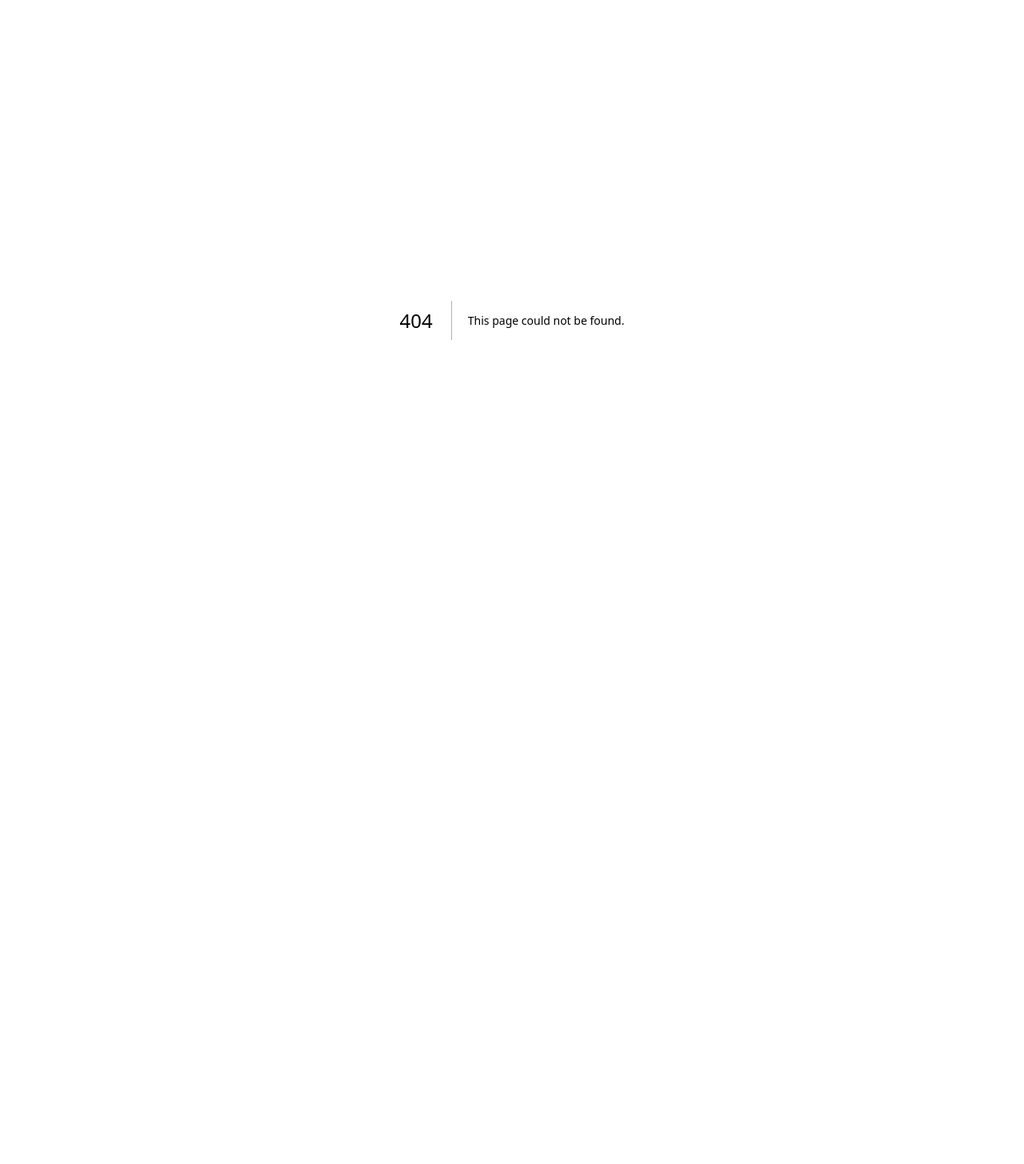
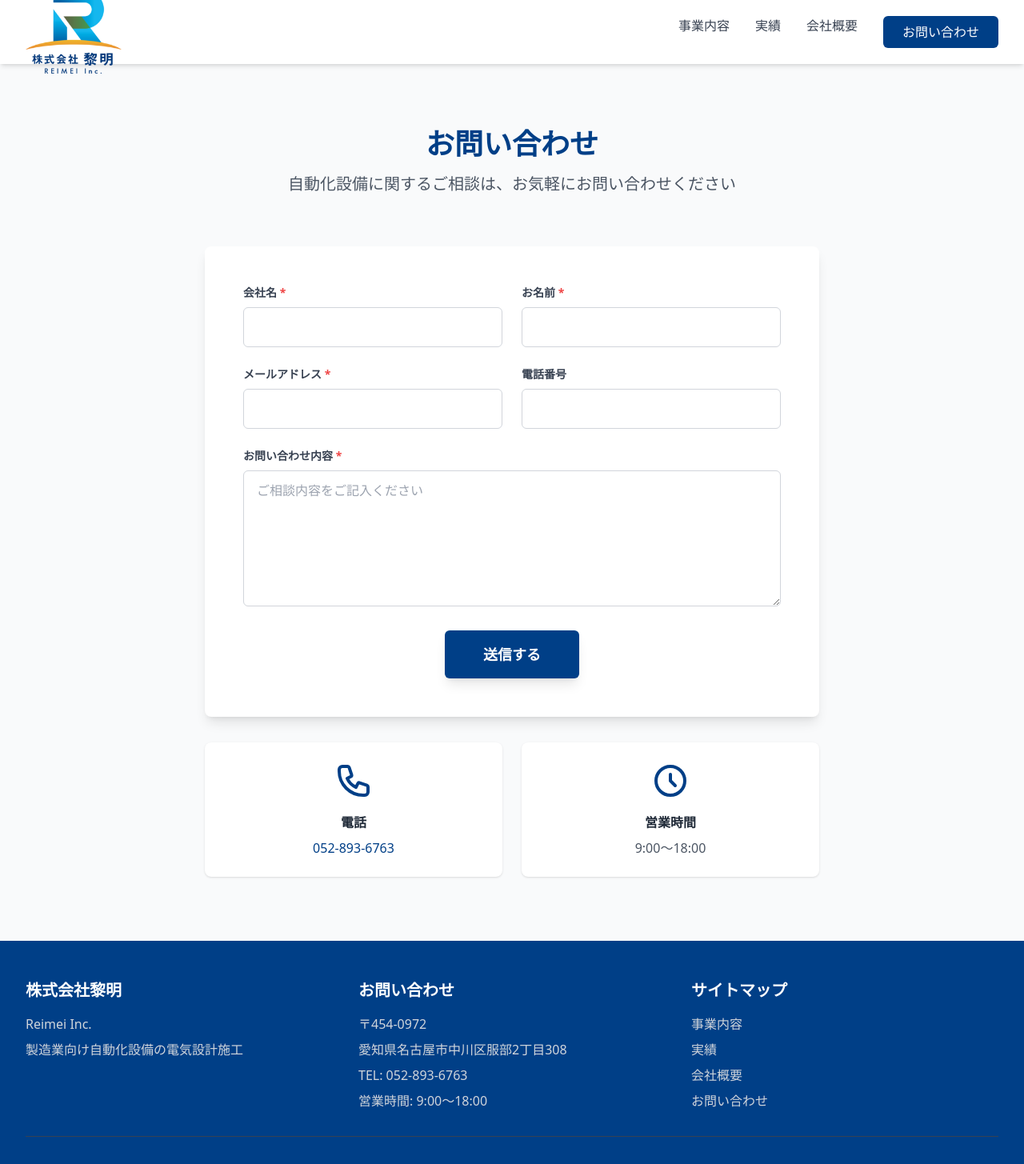
Before and after one commit to reimei830/reimei-website, a Next.js app: page /contact in a window 1280 px wide. Before the commit this address had no page. Shown: the top 1455 px of the page at 80% size. Before the commit the page ends 800 px from the top, so only its background shows below. Built offline with nearby package versions, Linux system fonts and the light colour scheme.

Commit message:
Update achievement numbers

```diff
--- /dev/null
+++ b/app/contact/page.tsx
@@ -0,0 +1,169 @@
+'use client'
+
+import { useState } from 'react'
+import Header from '@/components/Header'
+import Footer from '@/components/Footer'
+
+export default function ContactPage() {
+  const [formData, setFormData] = useState({
+    name: '',
+    company: '',
+    email: '',
+    phone: '',
+    message: '',
+  })
+
+  const handleSubmit = (e: React.FormEvent) => {
+    e.preventDefault()
+
+    // 2つのメールアドレスに送信（CCで追加）
+    const subject = encodeURIComponent('お問い合わせ')
+    const body = encodeURIComponent(
+      `会社名: ${formData.company}\n` +
+      `お名前: ${formData.name}\n` +
+      `メールアドレス: ${formData.email}\n` +
+      `電話番号: ${formData.phone}\n\n` +
+      `お問い合わせ内容:\n${formData.message}`
+    )
+
+    // r.horiuchi@reimei.tech をメイン、y.tanahashi@reimei.tech をCCに設定
+    window.location.href = `mailto:r.horiuchi@reimei.tech?cc=y.tanahashi@reimei.tech&subject=${subject}&body=${body}`
+  }
+
+  const handleChange = (e: React.ChangeEvent<HTMLInputElement | HTMLTextAreaElement>) => {
+    setFormData({
+      ...formData,
+      [e.target.name]: e.target.value,
+    })
+  }
+
+  return (
+    <>
+      <Header />
+      <main className="min-h-screen bg-gray-50">
+        <section className="py-20">
+          <div className="max-w-7xl mx-auto px-4 sm:px-6 lg:px-8">
+            <div className="text-center mb-16">
+              <h1 className="text-4xl font-bold text-reimei-blue mb-4">お問い合わせ</h1>
+              <p className="text-xl text-gray-600">
+                自動化設備に関するご相談は、お気軽にお問い合わせください
+              </p>
+            </div>
+
+            <div className="max-w-3xl mx-auto">
+              <div className="bg-white rounded-lg p-8 md:p-12 shadow-lg">
+                <form onSubmit={handleSubmit} className="space-y-6">
+                  <div className="grid md:grid-cols-2 gap-6">
+                    <div>
+                      <label htmlFor="company" className="block text-sm font-bold text-gray-700 mb-2">
+                        会社名 <span className="text-red-500">*</span>
+                      </label>
+                      <input
+                        type="text"
+                        id="company"
+                        name="company"
+                        required
+                        value={formData.company}
+                        onChange={handleChange}
+                        className="w-full px-4 py-3 border border-gray-300 rounded-md focus:ring-2 focus:ring-reimei-blue focus:border-transparent"
+                      />
+                    </div>
+                    <div>
+                      <label htmlFor="name" className="block text-sm font-bold text-gray-700 mb-2">
+                        お名前 <span className="text-red-500">*</span>
+                      </label>
+                      <input
+                        type="text"
+                        id="name"
+                        name="name"
+                        required
+                        value={formData.name}
+                        onChange={handleChange}
+                        className="w-full px-4 py-3 border border-gray-300 rounded-md focus:ring-2 focus:ring-reimei-blue focus:border-transparent"
+                      />
+                    </div>
+                  </div>
+
+                  <div className="grid md:grid-cols-2 gap-6">
+                    <div>
+                      <label htmlFor="email" className="block text-sm font-bold text-gray-700 mb-2">
+                        メールアドレス <span className="text-red-500">*</span>
+                      </label>
+                      <input
+                        type="email"
+                        id="email"
+                        name="email"
+                        required
+                        value={formData.email}
+                        onChange={handleChange}
+                        className="w-full px-4 py-3 border border-gray-300 rounded-md focus:ring-2 focus:ring-reimei-blue focus:border-transparent"
+                      />
+                    </div>
+                    <div>
+                      <label htmlFor="phone" className="block text-sm font-bold text-gray-700 mb-2">
+                        電話番号
+                      </label>
+                      <input
+                        type="tel"
+                        id="phone"
+                        name="phone"
+                        value={formData.phone}
+                        onChange={handleChange}
+                        className="w-full px-4 py-3 border border-gray-300 rounded-md focus:ring-2 focus:ring-reimei-blue focus:border-transparent"
+                      />
+                    </div>
+                  </div>
+
+                  <div>
+                    <label htmlFor="message" className="block text-sm font-bold text-gray-700 mb-2">
+                      お問い合わせ内容 <span className="text-red-500">*</span>
+                    </label>
+                    <textarea
+                      id="message"
+                      name="message"
+                      required
+                      rows={6}
+                      value={formData.message}
+                      onChange={handleChange}
+                      className="w-full px-4 py-3 border border-gray-300 rounded-md focus:ring-2 focus:ring-reimei-blue focus:border-transparent"
+                      placeholder="ご相談内容をご記入ください"
+                    />
+                  </div>
+
+                  <div className="text-center">
+                    <button
+                      type="submit"
+                      className="bg-reimei-blue text-white px-12 py-4 rounded-md font-bold text-lg hover:bg-reimei-light-blue transition-colors shadow-lg"
+                    >
+                      送信する
+                    </button>
+                  </div>
+                </form>
+              </div>
+
+              <div className="mt-8 grid md:grid-cols-2 gap-6 text-center">
+                <div className="bg-white p-6 rounded-lg shadow">
+                  <svg className="w-12 h-12 text-reimei-blue mx-auto mb-4" fill="none" stroke="currentColor" viewBox="0 0 24 24">
+                    <path strokeLinecap="round" strokeLinejoin="round" strokeWidth={2} d="M3 5a2 2 0 012-2h3.28a1 1 0 01.948.684l1.498 4.493a1 1 0 01-.502 1.21l-2.257 1.13a11.042 11.042 0 005.516 5.516l1.13-2.257a1 1 0 011.21-.502l4.493 1.498a1 1 0 01.684.949V19a2 2 0 01-2 2h-1C9.716 21 3 14.284 3 6V5z" />
+                  </svg>
+                  <h3 className="font-bold text-gray-800 mb-2">電話</h3>
+                  <a href="tel:0528936763" className="text-reimei-blue hover:underline">
+  052-893-6763
+</a>
+                </div>
+                <div className="bg-white p-6 rounded-lg shadow">
+                  <svg className="w-12 h-12 text-reimei-blue mx-auto mb-4" fill="none" stroke="currentColor" viewBox="0 0 24 24">
+                    <path strokeLinecap="round" strokeLinejoin="round" strokeWidth={2} d="M12 8v4l3 3m6-3a9 9 0 11-18 0 9 9 0 0118 0z" />
+                  </svg>
+                  <h3 className="font-bold text-gray-800 mb-2">営業時間</h3>
+                  <p className="text-gray-600">9:00〜18:00</p>
+                </div>
+              </div>
+            </div>
+          </div>
+        </section>
+      </main>
+      <Footer />
+    </>
+  )
+}
--- a/app/page.tsx
+++ b/app/page.tsx
@@ -4,7 +4,6 @@ import Hero from '@/components/Hero'
 import Services from '@/components/Services'
 import Achievements from '@/components/Achievements'
 import Company from '@/components/Company'
-import Contact from '@/components/Contact'
 
 export default function Home() {
   return (
@@ -15,7 +14,6 @@ export default function Home() {
         <Services />
         <Achievements />
         <Company />
-        <Contact />
       </main>
       <Footer />
     </>
--- a/components/Achievements.tsx
+++ b/components/Achievements.tsx
@@ -1,16 +1,16 @@
 export default function Achievements() {
   const clients = [
-    { name: 'T自動車', industry: '自動車製造' },
-    { name: 'M自動車', industry: '自動車製造' },
-    { name: 'S自動車', industry: '自動車製造' },
-    { name: 'K重工業', industry: '航空宇宙' },
+    { name: '三菱自動車工業株式会社', industry: '自動車製造' },
+    { name: 'トヨタ自動車株式会社', industry: '自動車製造' },
+    { name: 'スズキ株式会社', industry: '自動車製造' },
+    { name: 'マツダ株式会社', industry: '自動車製造' },
   ]
 
   return (
     <section id="achievements" className="py-20 bg-white">
       <div className="max-w-7xl mx-auto px-4 sm:px-6 lg:px-8">
         <div className="text-center mb-16">
-          <h2 className="text-4xl font-bold text-reimei-blue mb-4">導入実績</h2>
+          <h2 className="text-4xl font-bold text-reimei-blue mb-4">エンドユーザー</h2>
           <p className="text-xl text-gray-600">
             大手企業をはじめ、多くのお客様にご採用いただいています
           </p>
@@ -31,15 +31,15 @@ export default function Achievements() {
 <div className="bg-gradient-to-r from-reimei-blue to-reimei-light-blue rounded-lg p-8 md:p-12 text-white">
   <div className="grid md:grid-cols-3 gap-8 text-center">
     <div>
-              <div className="text-4xl md:text-5xl font-bold mb-2">5+</div>
+      <div className="text-4xl md:text-5xl font-bold mb-2">100以上</div>
       <div className="text-lg">年の実績</div>
     </div>
     <div>
-              <div className="text-4xl md:text-5xl font-bold mb-2">50+</div>
+      <div className="text-4xl md:text-5xl font-bold mb-2">20以上</div>
       <div className="text-lg">プロジェクト</div>
     </div>
     <div>
-              <div className="text-4xl md:text-5xl font-bold mb-2">100%</div>
+      <div className="text-4xl md:text-5xl font-bold mb-2">99%</div>
       <div className="text-lg">顧客満足度</div>
     </div>
   </div>
--- a/components/Company.tsx
+++ b/components/Company.tsx
@@ -38,7 +38,7 @@ export default function Company() {
                 <tr>
                   <td className="py-4 px-4 font-bold text-gray-700 bg-gray-50">電話番号</td>
                   <td className="py-4 px-4 text-gray-600">
-                    <a href="tel:08036257174" className="text-reimei-blue hover:underline">
+                    <a href="tel:0528936763" className="text-reimei-blue hover:underline">
                       052-893-6763
                     </a>
                   </td>
@@ -87,11 +87,11 @@ export default function Company() {
             一緒に日本のものづくりの未来を創りませんか？
           </p>
           <a
-            href="#contact"
-            className="inline-block bg-white text-reimei-blue px-8 py-3 rounded-md font-bold hover:bg-gray-100 transition-colors"
-          >
-            採用について問い合わせる
-          </a>
+            href="/contact"
+  		className="inline-block bg-white text-reimei-blue px-8 py-3 rounded-md font-bold hover:bg-gray-100 transition-colors"
+		>
+  		採用について問い合わせる
+		</a>
         </div>
       </div>
     </section>
--- a/components/Footer.tsx
+++ b/components/Footer.tsx
@@ -26,22 +26,22 @@ export default function Footer() {
             <h3 className="text-xl font-bold mb-4">サイトマップ</h3>
             <ul className="space-y-2">
   <li>
-                <Link href="#services" className="text-gray-300 hover:text-white transition-colors">
+    <Link href="/#services" className="text-gray-300 hover:text-white transition-colors">
       事業内容
     </Link>
   </li>
   <li>
-                <Link href="#achievements" className="text-gray-300 hover:text-white transition-colors">
+    <Link href="/#achievements" className="text-gray-300 hover:text-white transition-colors">
       実績
     </Link>
   </li>
   <li>
-                <Link href="#company" className="text-gray-300 hover:text-white transition-colors">
+    <Link href="/#company" className="text-gray-300 hover:text-white transition-colors">
       会社概要
     </Link>
   </li>
   <li>
-                <Link href="#contact" className="text-gray-300 hover:text-white transition-colors">
+    <Link href="/contact" className="text-gray-300 hover:text-white transition-colors">
       お問い合わせ
     </Link>
   </li>
--- a/components/Header.tsx
+++ b/components/Header.tsx
@@ -18,16 +18,16 @@ export default function Header() {
 
           {/* デスクトップメニュー */}
           <div className="hidden md:flex space-x-8">
-            <Link href="#services" className="text-gray-700 hover:text-reimei-blue transition-colors font-medium">
+  <Link href="/#services" className="text-gray-700 hover:text-reimei-blue transition-colors font-medium">
     事業内容
   </Link>
-            <Link href="#achievements" className="text-gray-700 hover:text-reimei-blue transition-colors font-medium">
+  <Link href="/#achievements" className="text-gray-700 hover:text-reimei-blue transition-colors font-medium">
     実績
   </Link>
-            <Link href="#company" className="text-gray-700 hover:text-reimei-blue transition-colors font-medium">
+  <Link href="/#company" className="text-gray-700 hover:text-reimei-blue transition-colors font-medium">
     会社概要
   </Link>
-            <Link href="#contact" className="bg-reimei-blue text-white px-6 py-2 rounded-md hover:bg-reimei-light-blue transition-colors font-medium">
+  <Link href="/contact" className="bg-reimei-blue text-white px-6 py-2 rounded-md hover:bg-reimei-light-blue transition-colors font-medium">
     お問い合わせ
   </Link>
 </div>
@@ -51,16 +51,16 @@ export default function Header() {
         {isMenuOpen && (
   <div className="md:hidden pb-4">
     <div className="flex flex-col space-y-3">
-              <Link href="#services" className="text-gray-700 hover:text-reimei-blue py-2" onClick={() => setIsMenuOpen(false)}>
+      <Link href="/#services" className="text-gray-700 hover:text-reimei-blue py-2" onClick={() => setIsMenuOpen(false)}>
         事業内容
       </Link>
-              <Link href="#achievements" className="text-gray-700 hover:text-reimei-blue py-2" onClick={() => setIsMenuOpen(false)}>
+      <Link href="/#achievements" className="text-gray-700 hover:text-reimei-blue py-2" onClick={() => setIsMenuOpen(false)}>
         実績
       </Link>
-              <Link href="#company" className="text-gray-700 hover:text-reimei-blue py-2" onClick={() => setIsMenuOpen(false)}>
+      <Link href="/#company" className="text-gray-700 hover:text-reimei-blue py-2" onClick={() => setIsMenuOpen(false)}>
         会社概要
       </Link>
-              <Link href="#contact" className="bg-reimei-blue text-white px-6 py-2 rounded-md hover:bg-reimei-light-blue text-center" onClick={() => setIsMenuOpen(false)}>
+      <Link href="/contact" className="bg-reimei-blue text-white px-6 py-2 rounded-md hover:bg-reimei-light-blue text-center" onClick={() => setIsMenuOpen(false)}>
         お問い合わせ
       </Link>
     </div>
--- a/components/Hero.tsx
+++ b/components/Hero.tsx
@@ -16,11 +16,11 @@ export default function Hero() {
           </p>
           <div className="flex flex-col sm:flex-row gap-4 justify-center items-center">
             <Link
-              href="#contact"
-              className="bg-white text-reimei-blue px-8 py-4 rounded-md font-bold text-lg hover:bg-gray-100 transition-colors shadow-lg"
-            >
-              お問い合わせ
-            </Link>
+  		href="/contact"
+  		className="bg-white text-reimei-blue px-8 py-4 rounded-md font-bold text-lg hover:bg-gray-100 transition-colors shadow-lg"
+		>
+  		お問い合わせ
+		</Link>
             <Link
               href="#services"
               className="border-2 border-white text-white px-8 py-4 rounded-md font-bold text-lg hover:bg-white hover:text-reimei-blue transition-colors"
```
Lines whose indentation alone changed are shown as unchanged.
